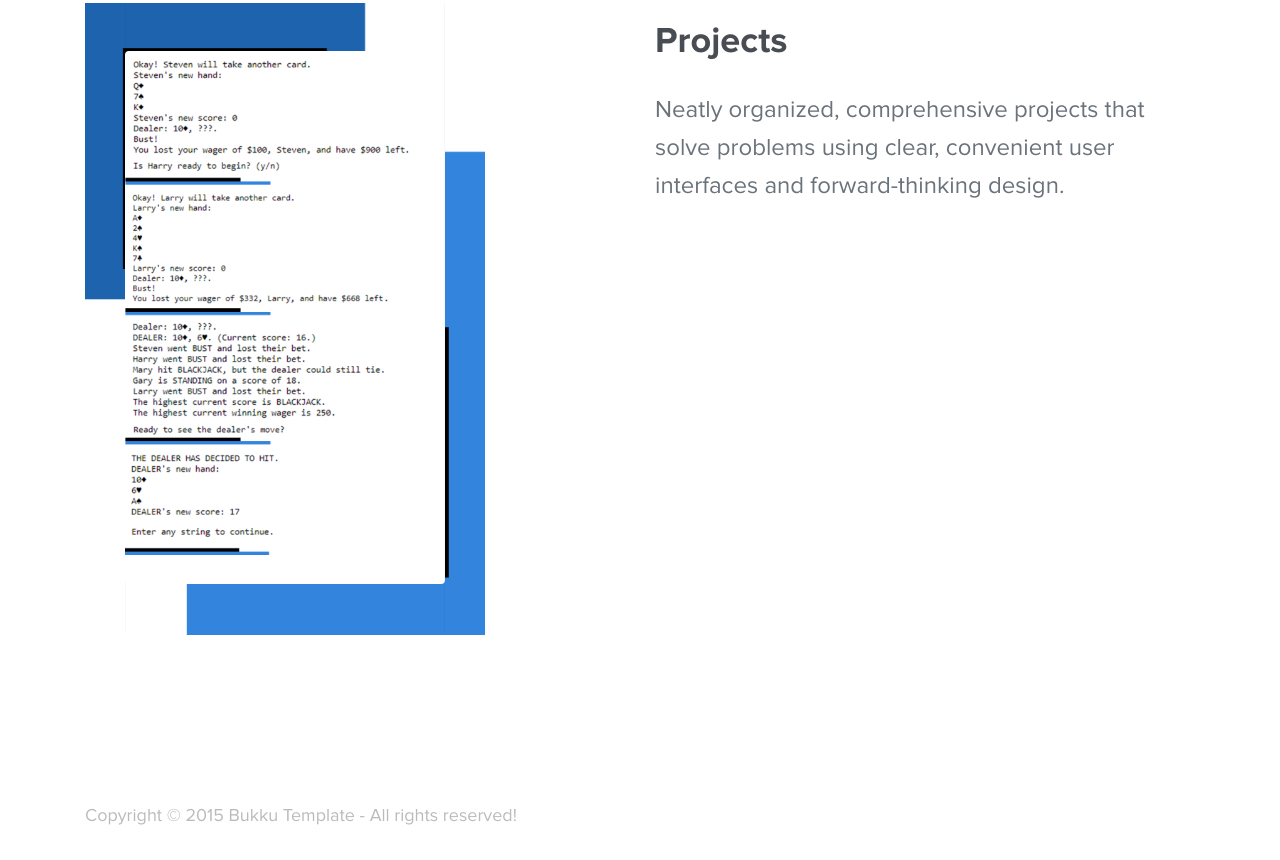
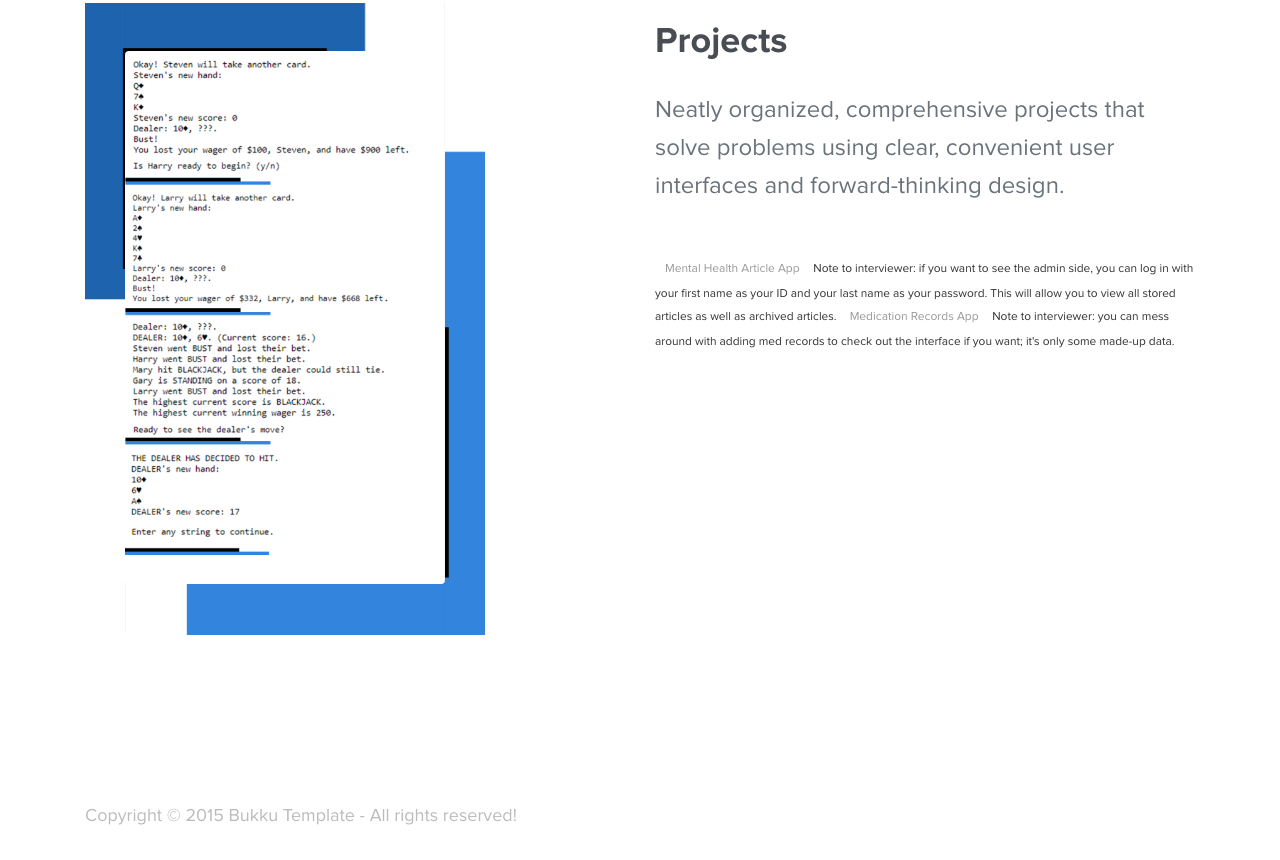
Before and after one commit to alppdcjr12/public_profile, a plain HTML site: page index.html in a window 1280 px wide. Shown: the part 1068-1928 px from the top of the page. Drawn offline with Linux system fonts and the light colour scheme.

Commit message:
added links to projects

```diff
--- a/index.html
+++ b/index.html
@@ -139,6 +139,21 @@
 							using clear, convenient user interfaces and forward-thinking
 							design.
 						</h4>
+						<a href="https://sw-app2.herokuapp.com/" class="btn-info btn-sm">
+						Mental Health Article App
+						</a>
+						<span><small>Note to interviewer: if you want to see the admin side, you
+							can log in with your first name as your ID and your last name as your
+							password. This will allow you to view all stored articles as well as archived
+							articles.
+						</small></span>
+						<a href="http://meds-app.herokuapp.com/" class="btn-info btn-sm">
+						Medication Records App
+						</a>
+						<span><small>Note to interviewer: you can mess around with adding
+							med records to check out the interface if you want; it's only
+							some made-up data.
+						</small></span>
 						<!-- <p class="small wow animated fadeInUp">Author writes about designing with the correct typeface;
 							striving for rhythm, proportion, and harmony; choosing and combining type; designing pages;
 							using section heads, subheads, footnotes, and tables; applying kerning and other type
```
